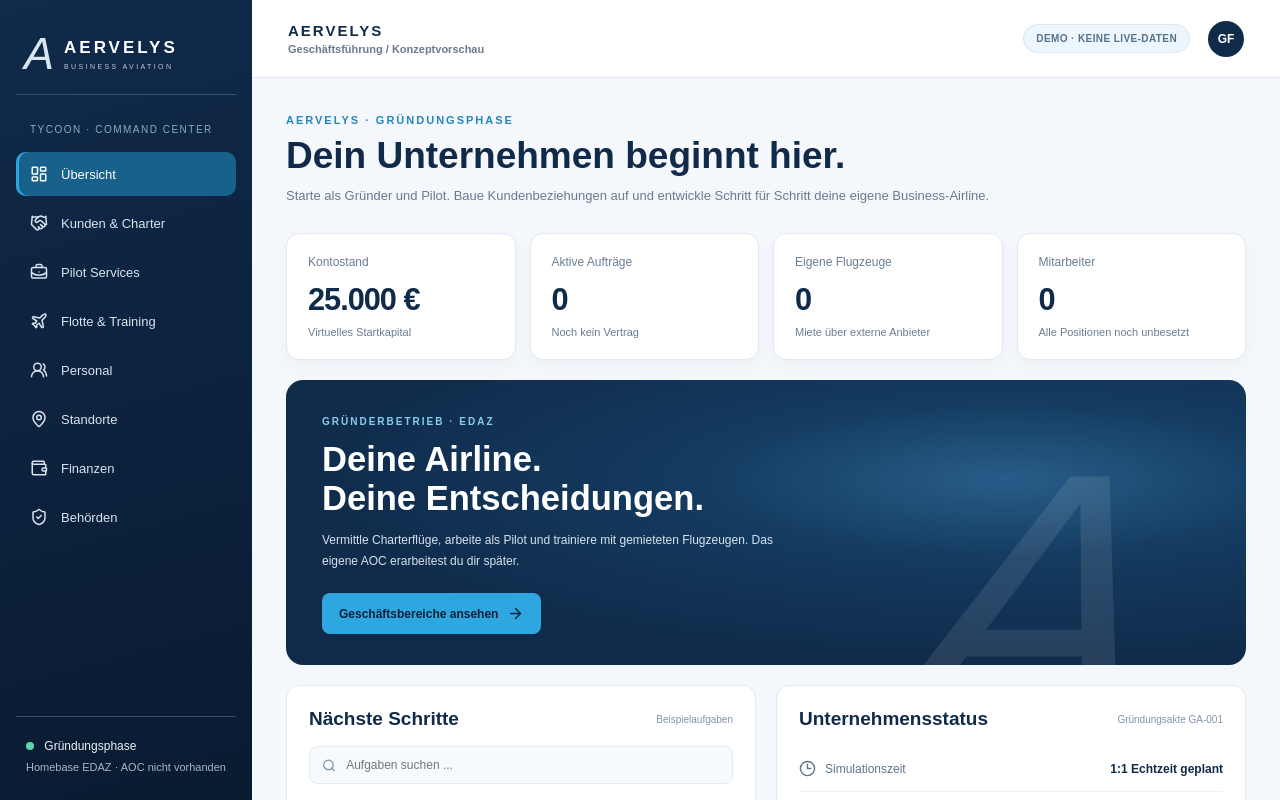
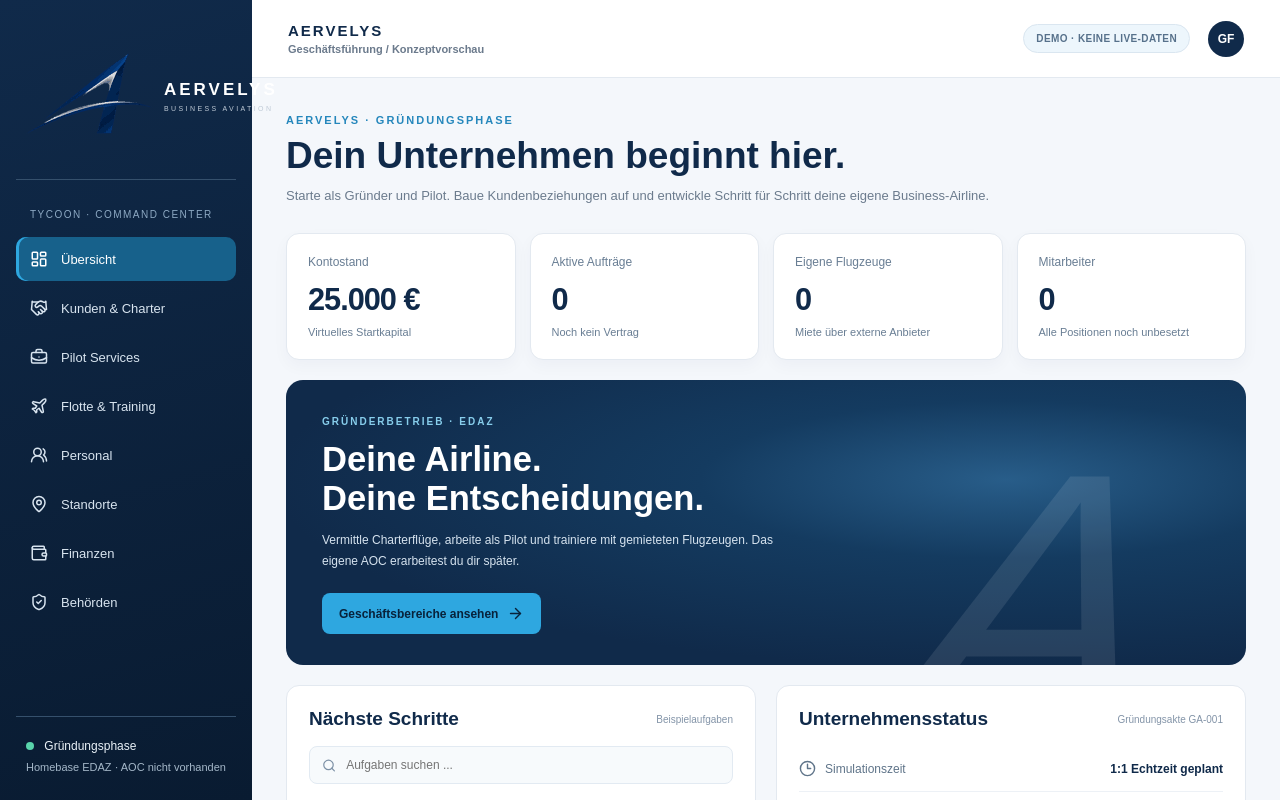
Before and after one commit to paulkiefelconsulting-ship-it/aervelys-next, a Next.js app: page /tycoon-preview in a window 1280 px wide. Shown: the top 800 px of the page. Built offline with nearby package versions, Linux system fonts and the light colour scheme.

Commit message:
feat(tycoon): show original user-supplied mark in dashboard preview

```diff
--- a/app/tycoon-preview/page.tsx
+++ b/app/tycoon-preview/page.tsx
@@ -2,6 +2,7 @@
 import {useState} from 'react';
 import {Plane, LayoutDashboard, BriefcaseBusiness, UsersRound, Wallet, MapPin, ShieldCheck, Menu, X, Bell, ArrowRight, FileClock, Handshake, Clock3, Building2, GraduationCap, Search, CircleHelp, ChevronRight, ClipboardList, BookUser} from 'lucide-react';
 import './preview.css';
+import {aervelysBrandMark} from './brand-mark';
 
 type Area='Übersicht'|'Kunden & Charter'|'Pilot Services'|'Flotte & Training'|'Personal'|'Standorte'|'Finanzen'|'Behörden';
 const sections:{name:Area;icon:typeof Plane}[]=[
@@ -33,7 +34,7 @@ export default function TycoonPreview(){
  return <div className="tycoon-preview">
   <aside className={'tycoon-side '+(mobile?'mobile-open':'')}>
    <div className="tycoon-logo">
-    <span className="tycoon-logo-letter" aria-hidden="true">A</span>
+    <img className="tycoon-logo-image" src={aervelysBrandMark} alt="AERVELYS Markenzeichen" />
     <div><strong>AERVELYS</strong><small>BUSINESS AVIATION</small></div>
    </div>
    <div className="tycoon-side-label">TYCOON · COMMAND CENTER</div>
```
